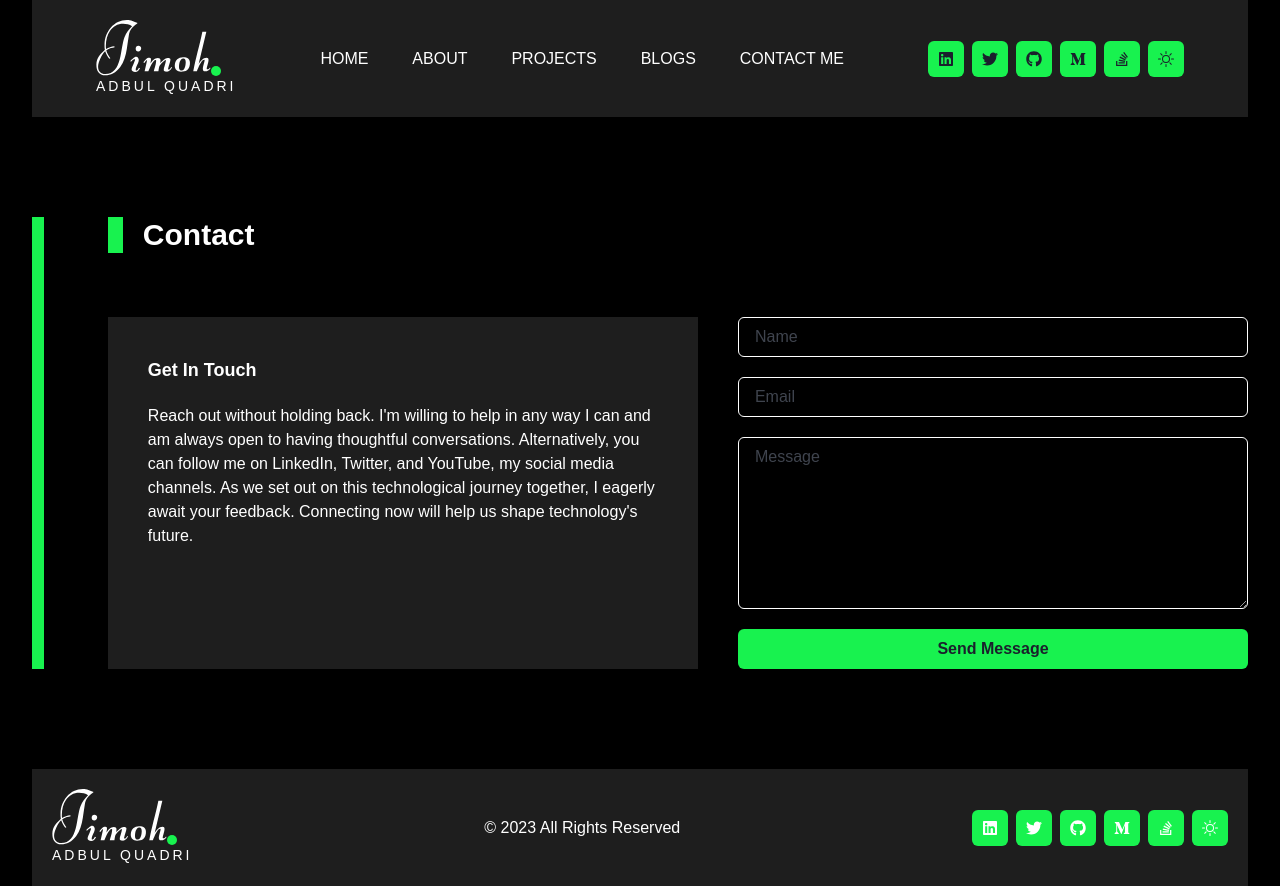
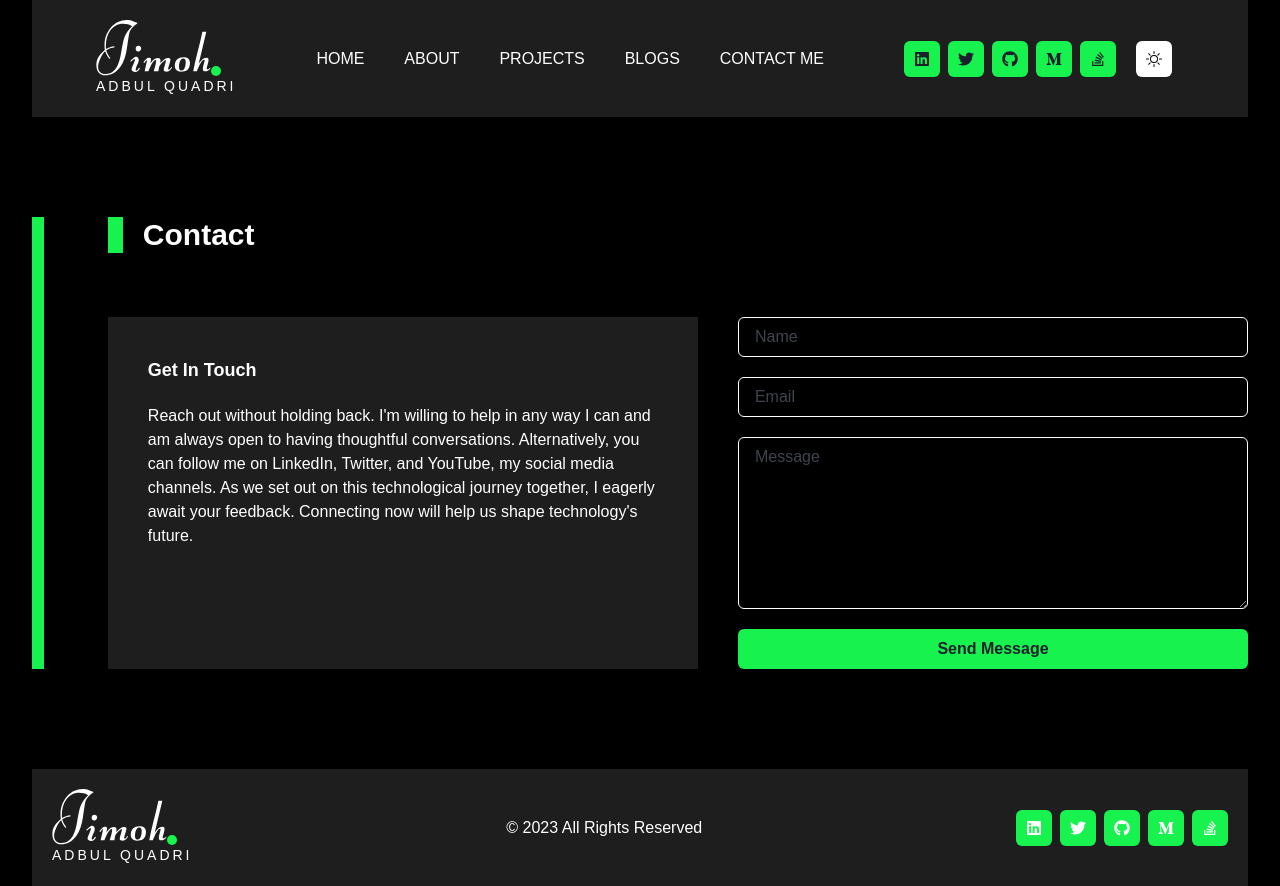
Before and after one commit to jimoh4tech/jimoh, a React (Vite) app: page /contact in a window 1280 px wide. Built offline with nearby package versions, Linux system fonts and the light colour scheme.

Commit message:
refactor: Add color mode to the top

```diff
--- a/src/components/contact.components.tsx
+++ b/src/components/contact.components.tsx
@@ -48,7 +48,7 @@ export const Contact = () => {
 			} catch (error) {
 				console.log(error);
 				toast({
-					title: 'Message Sent',
+					title: 'Message Failed',
 					description:
 						'Unable to contact via webspace? Kindly mail to olamide14044@gmail.com',
 					status: 'error',
--- a/src/components/nav.components.tsx
+++ b/src/components/nav.components.tsx
@@ -73,13 +73,12 @@ const NavIcon = ({ icon, href }: NavIconProps) => {
 		</>
 	);
 };
-
-export const ToggleModeIcon = () => {
+const ToggleModeIcon = () => {
 	const { colorMode, toggleColorMode } = useColorMode();
 	return (
 		<>
 			<Box
-				bg={'#18F24F'}
+				bg={useColorModeValue('white', 'black')}
 				w={'9'}
 				display={'flex'}
 				h={'9'}
@@ -87,9 +86,13 @@ export const ToggleModeIcon = () => {
 				alignItems={'center'}
 				borderRadius={'md'}
 				onClick={toggleColorMode}
+				cursor={'pointer'}
 				key={'toggle'}
 			>
-				<Icon as={colorMode === 'light' ? BsSun : BsMoonStarsFill} />
+				<Icon
+					color={useColorModeValue('black', 'white')}
+					as={colorMode === 'light' ? BsSun : BsMoonStarsFill}
+				/>
 			</Box>
 		</>
 	);
@@ -143,7 +146,7 @@ export const NavIconList = ({ isFooter }: { isFooter: boolean }) => {
 				{navIcons.map((i) => (
 					<NavIcon key={i.href} {...i} />
 				))}
-				<ToggleModeIcon />
+
 			</Flex>
 		</>
 	);
@@ -233,7 +236,10 @@ export const Navigation = () => {
 			>
 				<Signature isFooter={false} />
 				<NavList />
-				<NavIconList isFooter={false} />
+				<Flex gap={5} mr={3}>
+					<NavIconList isFooter={false} />
+					<ToggleModeIcon />
+				</Flex>
 				<MobileNav />
 			</Flex>
 		</>
```
